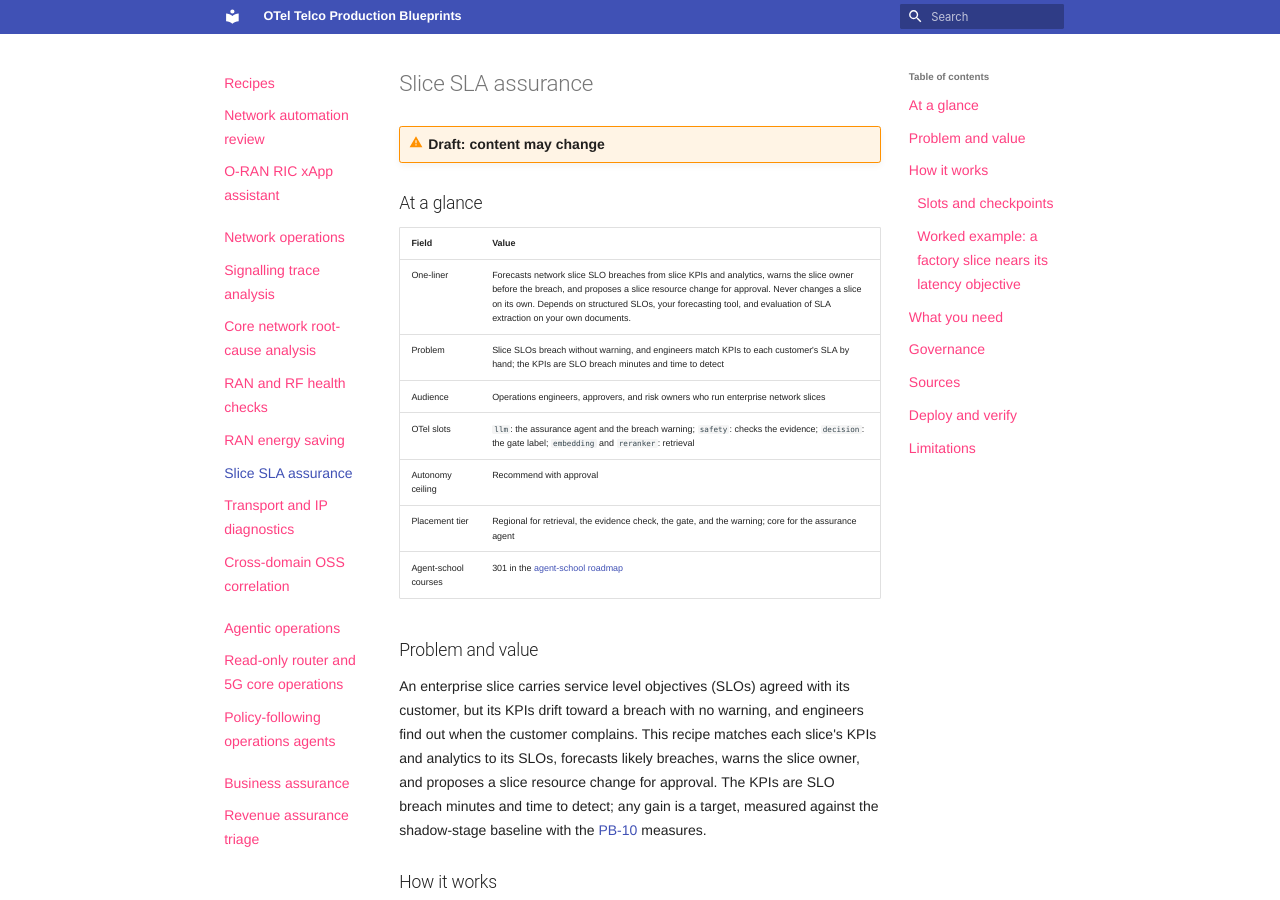
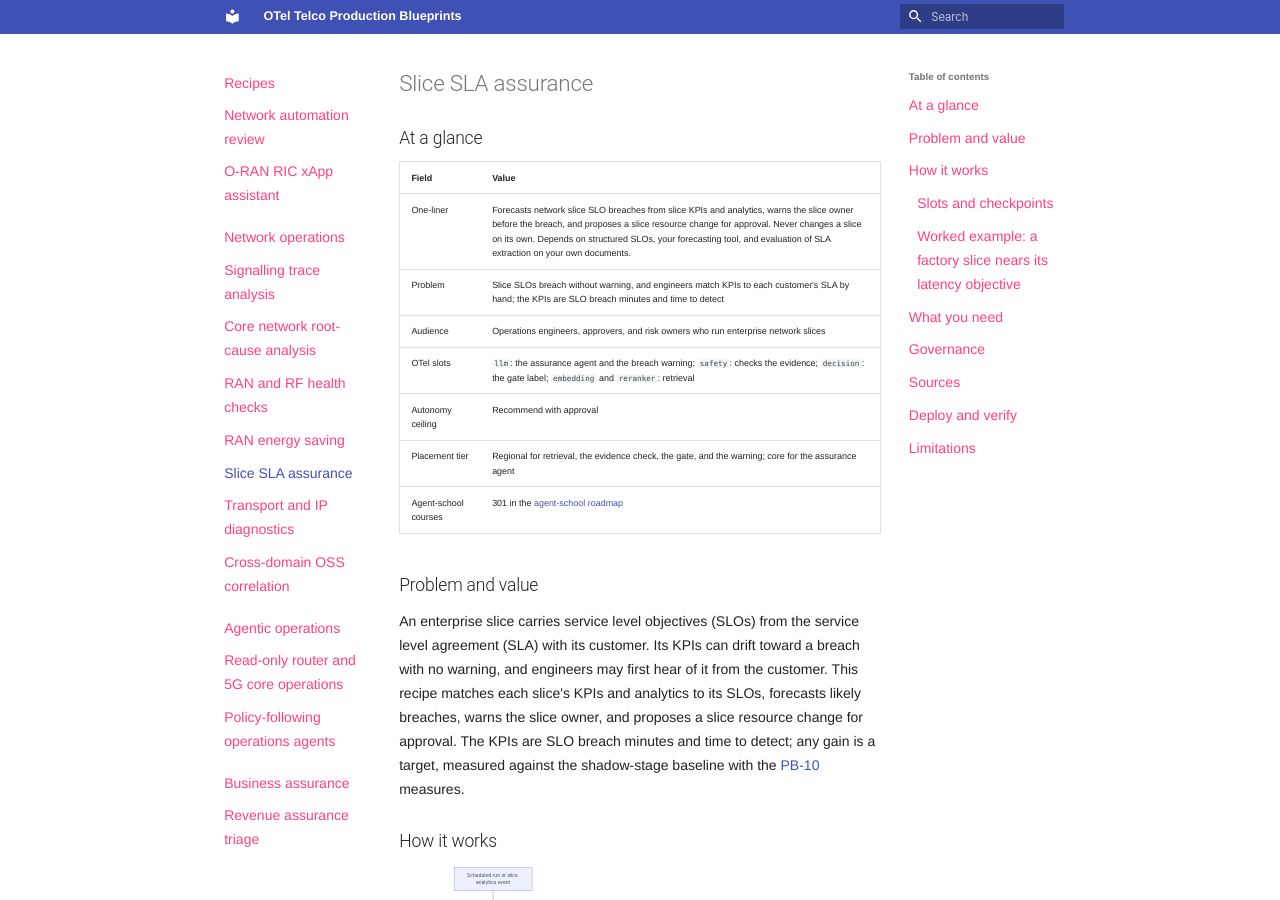
Before and after one commit to ravisharma5/otel-telco-blueprints, an MkDocs documentation site: the page built from catalog/network-operations/slice-sla-assurance/README.md, in a window 1280 px wide and 900 px high. Built offline with MkDocs 1.6.1 and Material for MkDocs 9.7.7, drawn with Linux system fonts in a browser that asks for light colours; nearby versions of some CDN libraries; library files that are not in the unit come from our copies; some of the changed text lies outside the part shown.

Commit message:
docs(catalog): clarity pass on the slice SLA assurance recipe

```diff
--- a/catalog/network-operations/slice-sla-assurance/README.md
+++ b/catalog/network-operations/slice-sla-assurance/README.md
@@ -2,7 +2,7 @@
 id: "UC-OPS-06"
 type: "use-case"
 title: "Slice SLA assurance"
-doc_status: draft
+doc_status: done
 domain: "network-operations"
 flagship: false
 depth: "recipe"
@@ -44,7 +45,7 @@ placement:
 
 ## Problem and value
 
-An enterprise slice carries service level objectives (SLOs) agreed with its customer, but its KPIs drift toward a breach with no warning, and engineers find out when the customer complains.
+An enterprise slice carries service level objectives (SLOs) from the service level agreement (SLA) with its customer. Its KPIs can drift toward a breach with no warning, and engineers may first hear of it from the customer.
 This recipe matches each slice's KPIs and analytics to its SLOs, forecasts likely breaches, warns the slice owner, and proposes a slice resource change for approval.
 The KPIs are SLO breach minutes and time to detect; any gain is a target, measured against the shadow-stage baseline with the [PB-10](../../../platform/compliance-operating-model/README.md#staged-rollout-and-roi) measures.
 
@@ -99,7 +100,7 @@ Enterprise factory slice `slice-fx-07` carries a TMF657 objective on uplink late
 
 The per-slice measurements show uplink latency rising toward its objective, and NWDAF analytics show load building on the user plane function that serves the slice. The forecasting tool projects a breach inside the SLO breach forecast horizon, and Safety finds the evidence sufficient. The agent sends the breach warning, the gate returns NOTIFY, and a notification job warns the slice owner, as the [decision gate](../../../architecture/decision-gate.md#policy-table) policy table shows.
 
-The agent then proposes, in `sla-req-3304`, a service order that moves the slice to a second user plane function. The change is `write_high`, so even if the label reads ACT, the outcome is REVIEW. The `approver` role signs off before the action layer runs the order and its verification job.
+The agent then proposes, in `sla-req-3304`, a service order that adds a second user plane function to the slice. The change is `write_high`, so even if the label reads ACT, the outcome is REVIEW. The `approver` role signs off before the action layer runs the order. Its verification job rolls the change back if uplink latency does not recover.
 
 ## What you need
 
```
Also changed, not shown: other parts of catalog/network-operations/slice-sla-assurance/README.md (+1 -0 lines).
